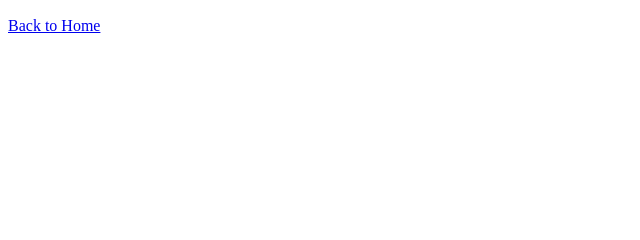
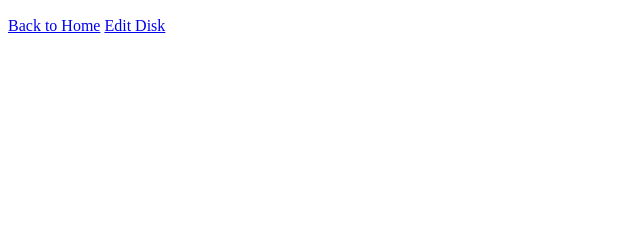
Before and after one commit to jfdg01/disk-drive-calculator, a Flask app: template templates/disk.html in a window 1280 px wide. Shown: the part 399-639 px from the top of the page, without its empty margins (0-640 px from the left). Run offline with Flask 3, Linux system fonts and the light colour scheme; the template is opened without the code that fills it, so the values that code supplies are empty.

Commit message:
Added editing

```diff
--- a/main.py
+++ b/main.py
@@ -1,4 +1,4 @@
-from flask import Flask, request, render_template
+from flask import Flask, request, render_template, redirect, url_for
 import random
 
 app = Flask(__name__)
@@ -201,23 +201,52 @@ def input_disk():
     }
     return disk
 
+current_disk = None
+
+
+def update_disk(disk, form_data):
+    """Update disk properties based on form data."""
+    disk["Slot"] = int(form_data.get("slot", disk["Slot"]))
+    disk["Main Stat"] = form_data.get("main_stat", disk["Main Stat"])
+
+    # Update substats
+    new_substats = form_data.getlist("substats")
+    disk["Substats"] = {stat: disk["Substats"].get(stat, 0) for stat in new_substats}
+
+    return disk
 
 @app.route('/')
 def index():
     return render_template('index.html')
 
-@app.route('/generate', methods=['POST'])
+
+@app.route('/generate', methods=['GET', 'POST'])
 def generate():
-    disk = generate_disk()
-    evaluation = evaluate_disk(disk)
-    return render_template('disk.html', disk=disk, evaluation=evaluation)
+    global current_disk
+    if request.method == 'POST':
+        current_disk = generate_disk()  # Generate a new disk
+
+    # If GET, show the existing disk and its evaluation
+    evaluation = evaluate_disk(current_disk)
+    return render_template('disk.html', disk=current_disk, evaluation=evaluation)
+
+@app.route('/edit', methods=['GET', 'POST'])
+def edit():
+    global current_disk
+    if request.method == 'POST':
+        # Update disk with submitted form data
+        current_disk = update_disk(current_disk, request.form)
+        return redirect(url_for('generate'))  # Redirect to re-evaluate the disk
+
+    # Show edit form
+    return render_template('edit_disk.html', disk=current_disk)
 
 if __name__ == '__main__':
     app.run(debug=True)
 
-def main():
-    disk = input_disk()
-
-    display_disk(disk)
-
-    choice = input("Press ENTER to leave")
+# def main():
+#     disk = input_disk()
+#
+#     display_disk(disk)
+#
+#     choice = input("Press ENTER to leave")
--- a/templates/disk.html
+++ b/templates/disk.html
@@ -22,5 +22,6 @@
     <p>Potential Substat Score: {{ evaluation['Potential Substat Score'] }}</p>
     <p>Total Score: {{ evaluation['Total Score'] }}</p>
     <a href="/">Back to Home</a>
+    <a href="/edit">Edit Disk</a>
 </body>
 </html>
```
Also changed, not shown: templates/edit_disk.html (added, +41 -0 lines).
